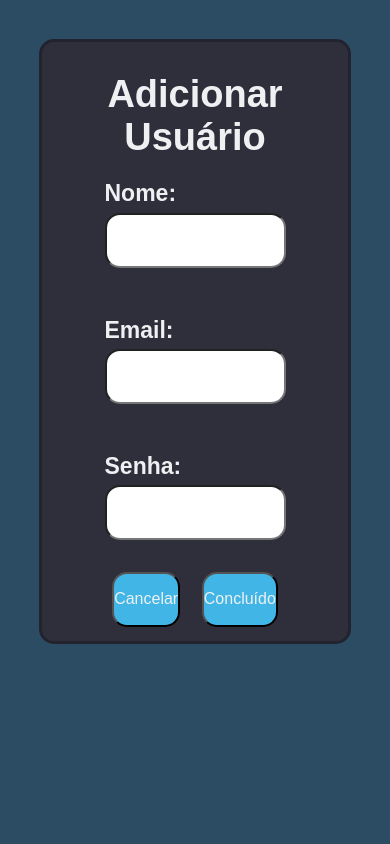
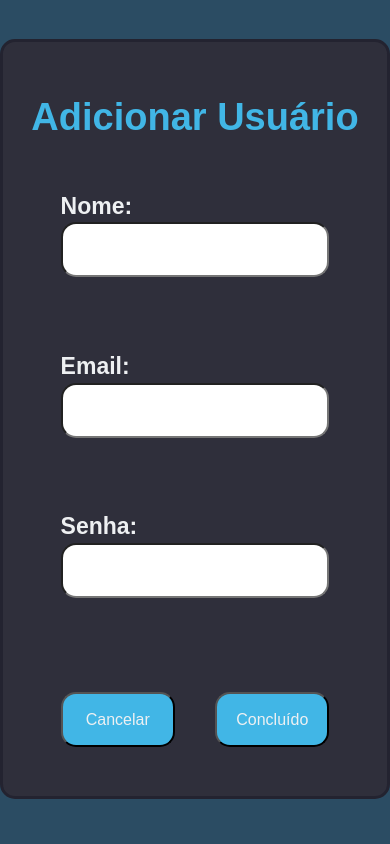
Before and after one commit to Joao-Vitor-Fernandes/Trainee-2023.1, a PHP site: template Phonefy/app/views/admin/form_add_usuarios.html in a window 390 px wide. Run offline with PHP 8.4, Linux system fonts and the light colour scheme; the template is opened without the code that fills it, so the values that code supplies are empty.

Commit message:
melhorando responsividade do add_user

```diff
--- a/Phonefy/public/css/form_add_usuarios.css
+++ b/Phonefy/public/css/form_add_usuarios.css
@@ -35,8 +35,7 @@ body{
 
     display: flex;
     flex-direction: column;
-    /* justify-content: flex-end; */
-    /* justify-content: center; */
+    justify-content: center;
 }
 
 .container h1{
@@ -45,25 +44,7 @@ body{
     margin-top: 10%;
     margin-right: 10%;
     font-size: 38px;
-    color: #EEF0F2;
-}
-
-.caixa-selecao label{
-    font-size: 23px;
-    display: block;
-    color: #EEF0F2;
-
-    margin-top: 12%;
-}
-
-.caixa-selecao input{
-    margin-top: 3%;
-    margin-bottom: 15%;
-    display: block;
-    width: 100%;
-    /* height: 38%; */
-    height: 55px;
-    border-radius: 15px;
+    color: #41B6E6;
 }
 
 .container .caixa-selecao{
@@ -72,6 +53,23 @@ body{
     margin-left: 15%;
     margin-right: 15%;
     justify-content: center;
+
+    display: flex;
+    flex-direction: column;
+}
+
+.caixa-selecao label{
+    font-size: 23px;
+    display: block;
+    color: #EEF0F2;
+}
+
+.caixa-selecao input{
+    display: block;
+    width: 100%;
+    height: 55px;
+    margin-top: 1%;
+    border-radius: 15px;
 }
 
 .container .caixa-botao{
@@ -97,39 +95,50 @@ body{
     color: #EEF0F2;
 }
 
-@media screen and (max-width: 800px) {
+
+/* Responsividade */
+@media screen and (max-width: 1190px){
     .container{
-        width: 50%;
-        height: auto;
-        display: flex;
-        flex-direction: column;
-        align-items: center;
+        width: 40%;
     }
 
-    .container .caixa-selecao{
+    .container h1{
         margin-left: 0;
         margin-right: 0;
     }
-
-    .container h1{
-        margin-left: 10%;
-        margin-right: 10%;
-    }
-
-    .caixa-botao .botao{
-        width: auto;
-        margin-bottom: 10%;
-    }
-
 }
 
-@media screen and (max-width: 500px) {
+@media screen and (max-width: 1090px) {
+    .container{
+        width: 50%;
+    }
+}
+
+@media screen and (max-width: 990px) {
+    .container{
+        width: 60%;
+    }
+}
+
+@media screen and (max-width: 890px) {
+    .container{
+        width: 70%;
+    }
+}
+
+@media screen and (max-width: 790px) {
     .container{
         width: 80%;
     }
 }
 
-@media screen and (max-width: 370px) {
+@media screen and (max-width: 690px) {
+    .container{
+        width: 90%;
+    }
+}
+
+@media screen and (max-width: 590px) {
     .container{
         width: 100%;
     }
```
